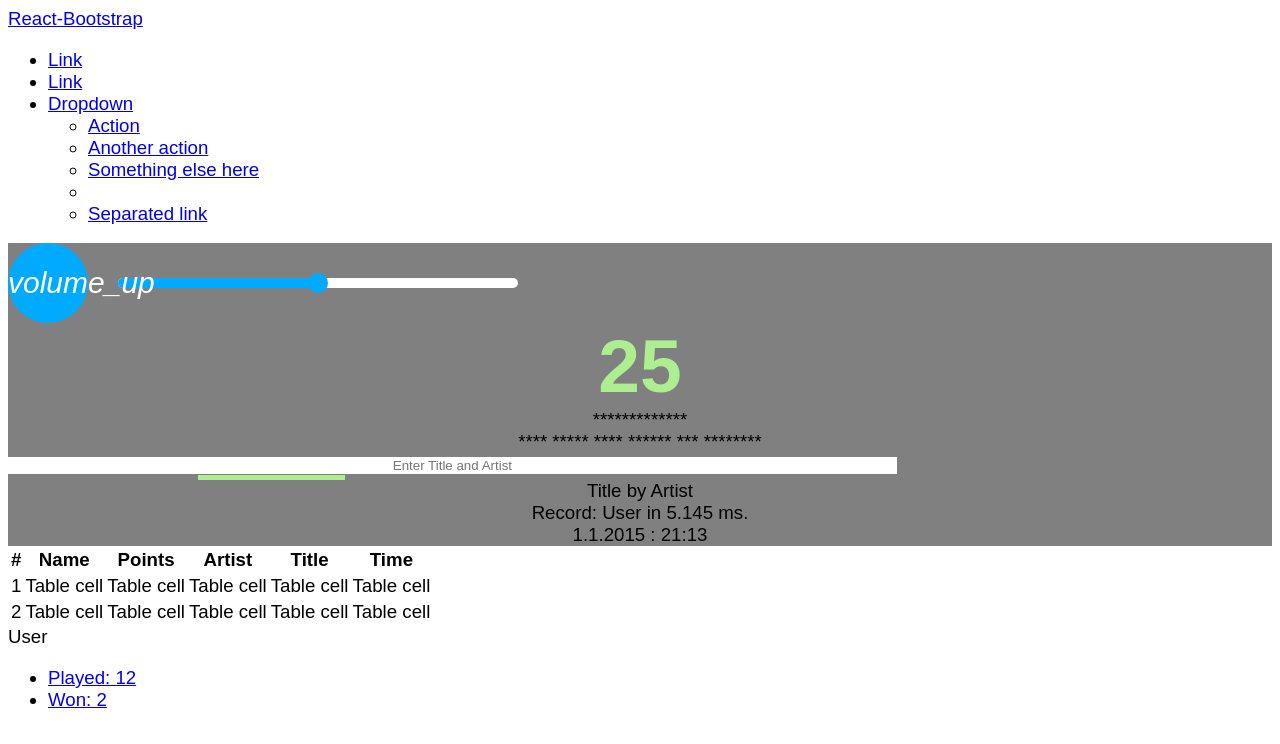
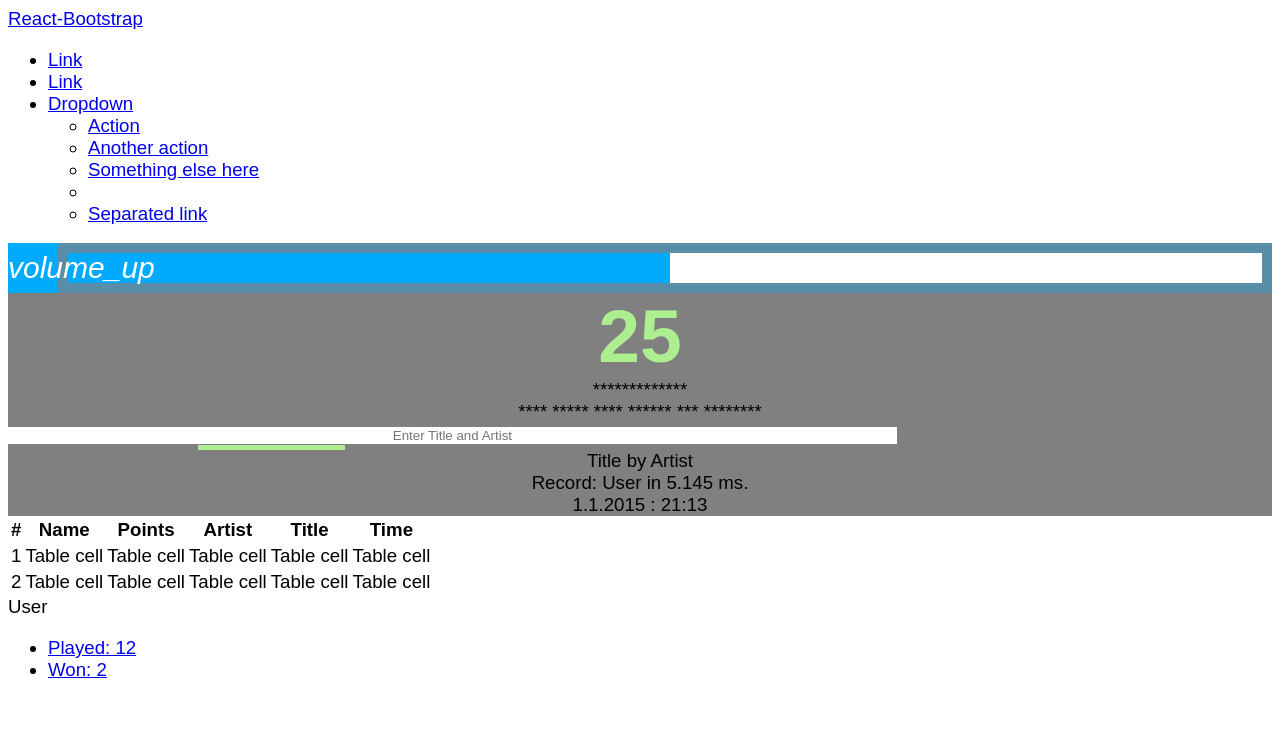
Before and after one commit to J0-nas/TDDD27, a React app in the folder dev_server/: page / in a window 1280 px wide. Shown: the top 744 px of the page. Built offline with nearby package versions, Linux system fonts and the light colour scheme; the HTML template or start-up script is replaced by a standard one.

Commit message:
changed look of volume bar

```diff
--- a/dev_server/src/css/style.css
+++ b/dev_server/src/css/style.css
@@ -11,26 +11,31 @@ body {
     height:400px;
 }
 
+.container {
+	padding: 0px !important;
+}
+
 /*
   Audio-player
 */
+
 .audio-player {
-    display: flex;
-    align-items: center;
+	height: 50px;
+	background: #00aaff4d;
 }
 
 .audio-player button.mute {
     display: block;
-    width: 80px;
-    height: 80px;
+    width: 50px;
+    height: 50px;
     border: 0;
     background-color: #0af;
     color: white;
     font-size: 30px;
-    border-radius: 100000px;
     cursor: pointer;
     text-align: center;
-    line-height: 80px;
+    line-height: 50px;
+    float: left;
 }
 
 .audio-player button.mute .material-icons {
@@ -46,35 +51,33 @@ button, button:focus, button:active {
 }
 
 .audio-player .volume-bar {
-    margin: 30px;
-    width: 400px;
+    margin: 10px;
+    width: calc(100% - 70px);
     background-color: white;
     display: flex;
     align-items: center;
-    border-radius: 100000px;
     cursor: pointer;
+    float: left;
 }
 
 .audio-player .volume-bar .fill {
-    height: 10px;
+    height: 30px;
     background-color: #0af;
-    border-radius: 100000px;
     width: 100%;
 }
 
 .audio-player .volume-bar .handle {
     width: 10px;
-    height: 10px;
+    height: 30px;
     background-color: #0af;
-    border-radius: 100000px;
+    transform: scale(1);
+    transition: all 0.1s;
     margin-left: -5px;
-    transform: scale(2);
-    transition: all 0.1s;
 }
 
 .audio-player .volume-bar .handle:hover {
     background-color: lightblue;
-    transform: scale(3);
+    transform: scale(1.5);
 }
 
 /*
```
